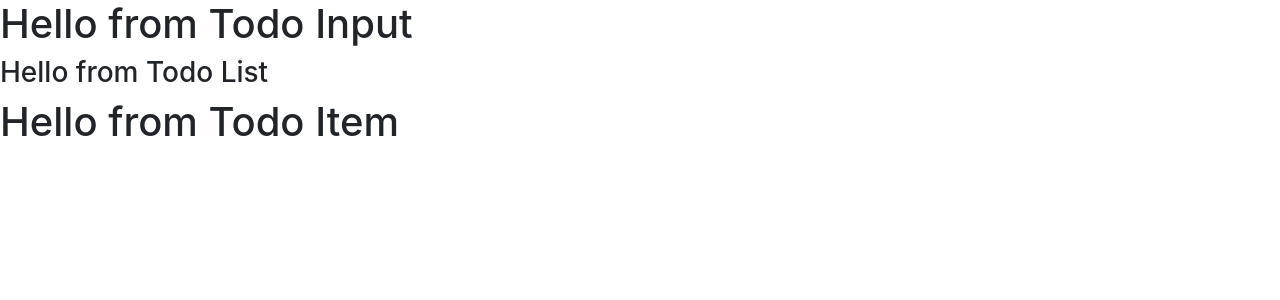
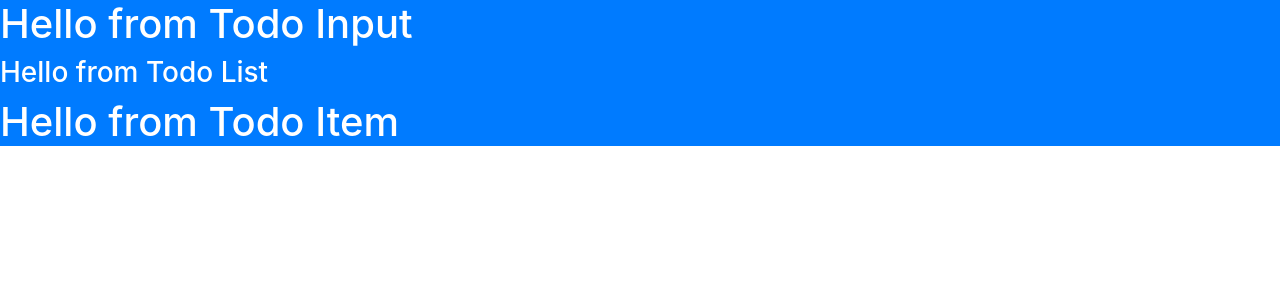
Before and after one commit to shihab2555/react-Todo-List, a React (Create React App) app: page / in a window 1280 px wide. Shown: the top 300 px of the page. Built offline with nearby package versions, Linux system fonts and the light colour scheme.

Commit message:
Showing VS code github setup

```diff
--- a/src/App.js
+++ b/src/App.js
@@ -6,7 +6,7 @@ import TodoList from './components/TodoList'
 
 function App() {
   return (
-    <div>
+    <div className="bg-primary text-white">
       <TodoInput></TodoInput>
       <TodoList></TodoList>
     </div>
```
